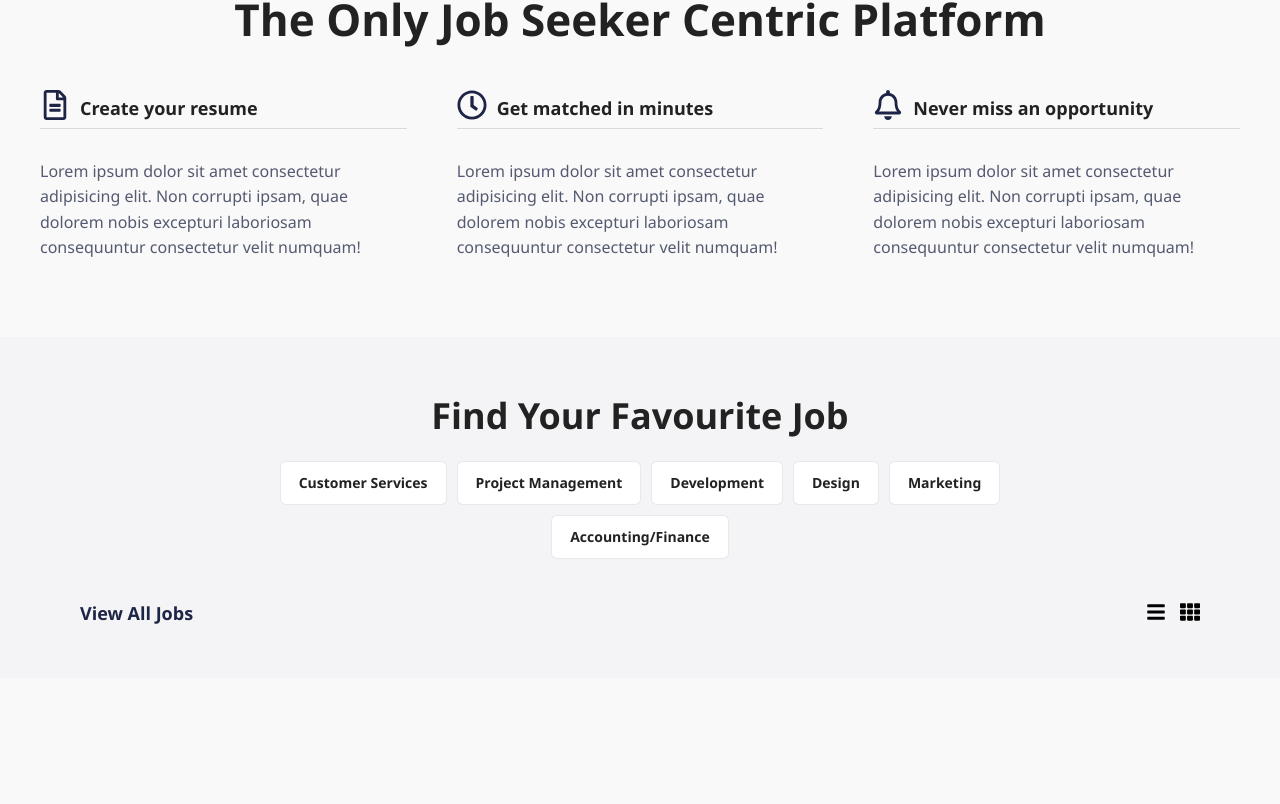
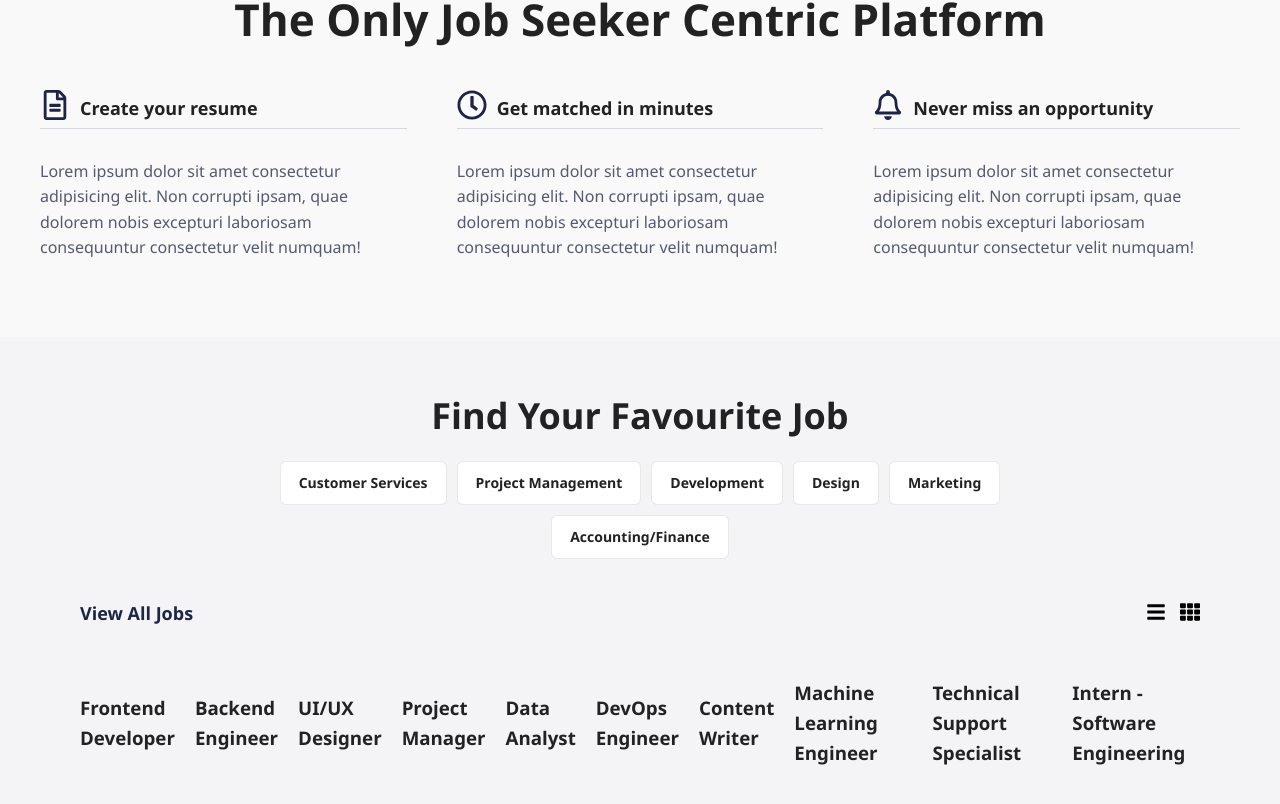
Before and after one commit to Jon-Felipe/Job-Board-React, a React (Vite) app: page / in a window 1280 px wide. Shown: the part 522-1326 px from the top of the page. Before the commit the page ends 1200 px from the top, so only its background shows below. Built offline with nearby package versions, Linux system fonts and the light colour scheme.

Commit message:
display jobs and styling init

```diff
--- a/src/components/Job/Job.module.css
+++ b/src/components/Job/Job.module.css
@@ -51,6 +51,14 @@
   }
 }
 
+.jobs {
+  display: flex;
+  flex-direction: column;
+  align-items: center;
+  row-gap: 20px;
+  margin-top: 50px;
+}
+
 @media screen and (min-width: 728px) {
   .title {
     font-size: 32px;
@@ -68,4 +76,9 @@
     justify-content: center;
     column-gap: 10px;
   }
+
+  .jobs {
+    flex-direction: row;
+    column-gap: 20px;
+  }
 }
--- a/src/components/Job/Job.tsx
+++ b/src/components/Job/Job.tsx
@@ -5,7 +5,7 @@ import { FaTh, FaBars } from 'react-icons/fa';
 import JobCategoryLink from './JobCategoryLink';
 
 // extras
-import { jobCategories } from '../../utils/constants';
+import { jobCategories, jobs } from '../../utils/constants';
 
 function Job() {
   return (
@@ -29,6 +29,11 @@ function Job() {
           </button>
         </div>
       </div>
+      <div className={styles.jobs}>
+        {jobs.map((job) => (
+          <h3 key={job.id}>{job.title}</h3>
+        ))}
+      </div>
     </section>
   );
 }
```
